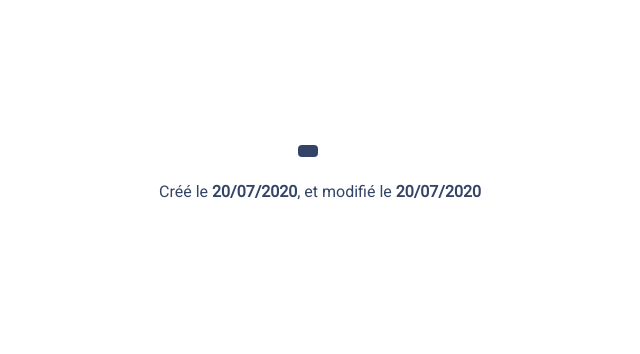
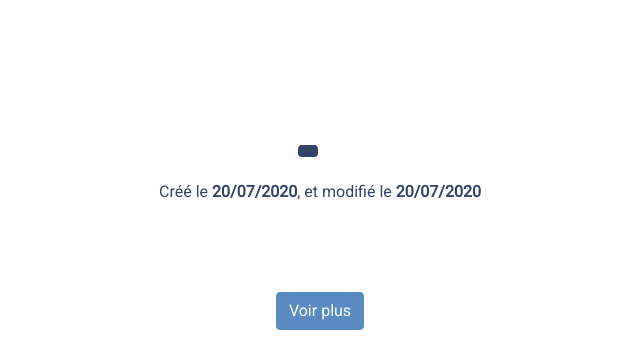
Before and after one commit to CarolineDirat/SnowTricksSymfony5, a Symfony app: template templates/home/trick.html.twig in a window 1280 px wide. Shown: the part 882-1236 px from the top of the page, without its empty margins (320-960 px from the left). Before the commit the page ends 1082 px from the top, so only its background shows below. Run offline with Twig, Linux system fonts and the light colour scheme; the template is opened without the code that fills it, so the values that code supplies are empty; some libraries are stand-ins or nearby versions.

Commit message:
feature : 'load more' button with jQuery BUT it's still a bad way => you must use AJAX to paginate comments

```diff
--- /dev/null
+++ b/public/js/script.js
@@ -0,0 +1,10 @@
+$(function () {
+    $("#load-more").on("click", function () {
+        $("div.d-none").slice(0, 5).each(function () {
+            $(this).removeClass("d-none");
+        });
+        if ($("div.d-none").length === 0) {
+            $("#load-more").css("display", "none");
+        }
+    });
+});
--- a/src/Controller/HomeController.php
+++ b/src/Controller/HomeController.php
@@ -29,7 +29,7 @@ class HomeController extends AbstractController
      *
      * @Route("/trick/{uuid}/{slug}/{nb}", name="trick")
      */
-    public function readTrick(Trick $trick, Request $request, int $nb = 5): Response
+    public function readTrick(Trick $trick, int $nb = 5): Response
     {
         // reverse comments and define file name of profile picture of its user
         $comments = array_reverse($trick->getComments()->toArray());
--- a/templates/home/index.html.twig
+++ b/templates/home/index.html.twig
@@ -11,7 +11,7 @@
 			<h1 class="col-6 col-sm-6">Site collaboratif pour apprendre des Tricks.</h1>
 		</div>
 		<div class="row">
-			<p><a href="{{ path('trick', {uuid: trick.uuid, slug: trick.slug, nb: 5}) }}">{{ trick.name }}</p>
+			<p><a href="{{ path('trick', {uuid: trick.uuid, slug: trick.slug}) }}">{{ trick.name }}</p>
 		</div>
 	</div>
 {% endblock %}
--- a/templates/home/trick.html.twig
+++ b/templates/home/trick.html.twig
@@ -20,12 +20,12 @@
 		<div class="row d-flex">
 			{# width > 540 px #}
 			<h2 class="d-none d-md-block col-sm-12 text-center">{{ trick.name }}</h2>
-			<div class="d-none d-md-block col-sm-12 col-md-8 col-lg-7 col-xl-5 text-center">
+			<div class="d-none d-md-block col-sm-12 col-md-7 col-xl-5 text-center">
 				{% for picture in trick.pictures %}
 					<img src="{{ asset('uploads/images/200/' ~ picture.filename) }}" alt="{{ picture.alt }} , photo pour illustrer le trick de snowboard {{ trick.name }}" class="img-thumbnail rounded"/>
 				{% endfor %}
 			</div>
-			<div class="d-none d-md-block col-sm-12 col-md-4 col-lg-5 col-xl-7 text-center">
+			<div class="d-none d-md-block col-sm-12 col-md-5 col-xl-7 text-center">
 				{% for video in trick.videos %}
 					{% if video.service|lower == 'youtube' %}
 						<iframe width="280" height="157" src="https://www.youtube.com/embed/{{ video.code }}" title="Vidéo pour illustrer le trick de snowboard {{ trick.name }}">Vidéo pour illustrer le trick de snowboard</iframe>
@@ -70,10 +70,10 @@
 		</div>
 		<div class="row">
 			<h2 class="col-md-12 text-center">{{ trick.name }}</h2>
-			<div class="text-justify">
+			<div class="text-justify px-4">
 				{{ trick.description }}
 			</div>
-			<div class="col-sm-12 text-center">
+			<div class="col-sm-12 text-center mb-5">
 				<p class="badge badge-primary mt-4 mr-4 text-uppercase">
 					{{ trick.groupTrick.name }}
 				</p>
@@ -83,10 +83,9 @@
 			</div>
 			<hr/>
 		</div>
-		<div class="row">
+		<div id="comments" class="row">
 			{% for comment in comments %}
-				{% if loop.index <= nb %}
-					<div class="card">
+					<div class="card col-12 col-sm-12 {{ loop.index <= nb ? '' : 'd-none' }}">
 						<div class="row no-gutters">
 							{% set filename = comment.user.profile ? comment.user.profile : 'default.jpg' %}
 							<div class="col-1 col-sm-1 ">
@@ -95,27 +94,20 @@
 							<div class="col-11 col-sm-11">
 								<div class="card-body">
 									<h5 class="card-title font-weight-bold">{{ comment.user.username }}</h5>
-									<p class="card-text">This is a wider card with supporting text below as a natural lead-in to additional content. This content is a little bit longer.</p>
-									<p class="card-text"><small class="text-muted">Posté le {{ comment.createdAt|date('d/m/Y H:i:s') }}</small></p>
+									<p class="card-text">{{ comment.content }}</p>
+									<p class="card-text"><small class="text-muted">Posté le {{ comment.createdAt|date('d/m/Y') }} à {{ comment.createdAt|date('H:i:s') }}</small></p>
 								</div>
 							</div>
 						</div>
 					</div>
-				{% endif %}
 			{% endfor %}
-			{% if comments|length > nb %}
-				<div class="text-center">
-					<a role="button" class="btn btn-primary" href="{{ path('trick', {uuid: trick.uuid, slug: trick.slug, nb: (nb+5)}) }}">Voir plus</a>
-				</div>
-			{% endif %}
+			<div id="load-more" class="col-sm-12 text-center">
+				<button class="btn btn-primary m-4">Voir plus</button>
+			</div>
 		</div>
-
 	</section>
 {% endblock %}
 
 {% block javascripts %}
-	<script>
-		document.cookie = "SameSite=none; Secure";
-		document.cookie = "sameSite=none; secure";
-	</script>
+	<script src="{{ asset('js/script.js') }}"></script>
 {% endblock %}
```
